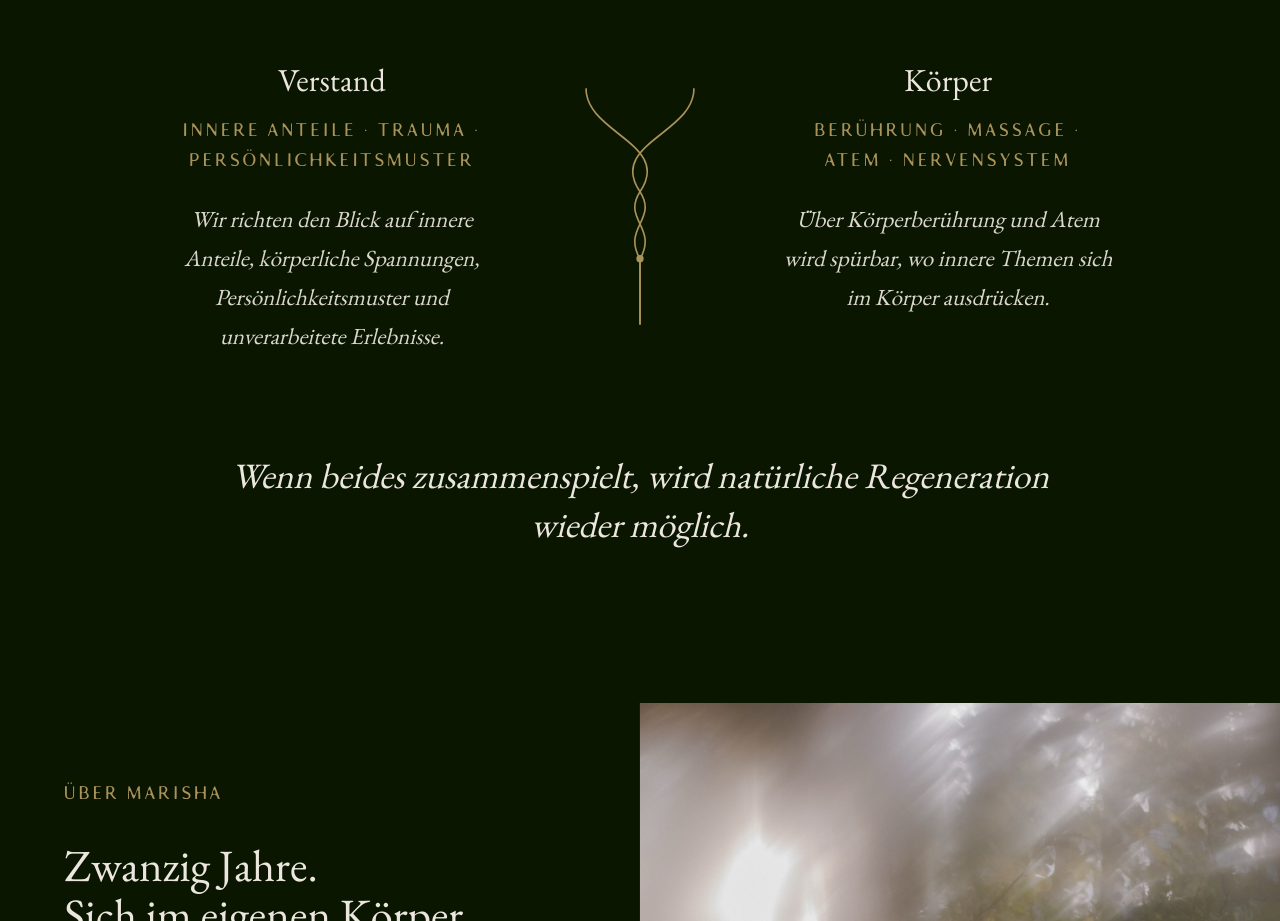
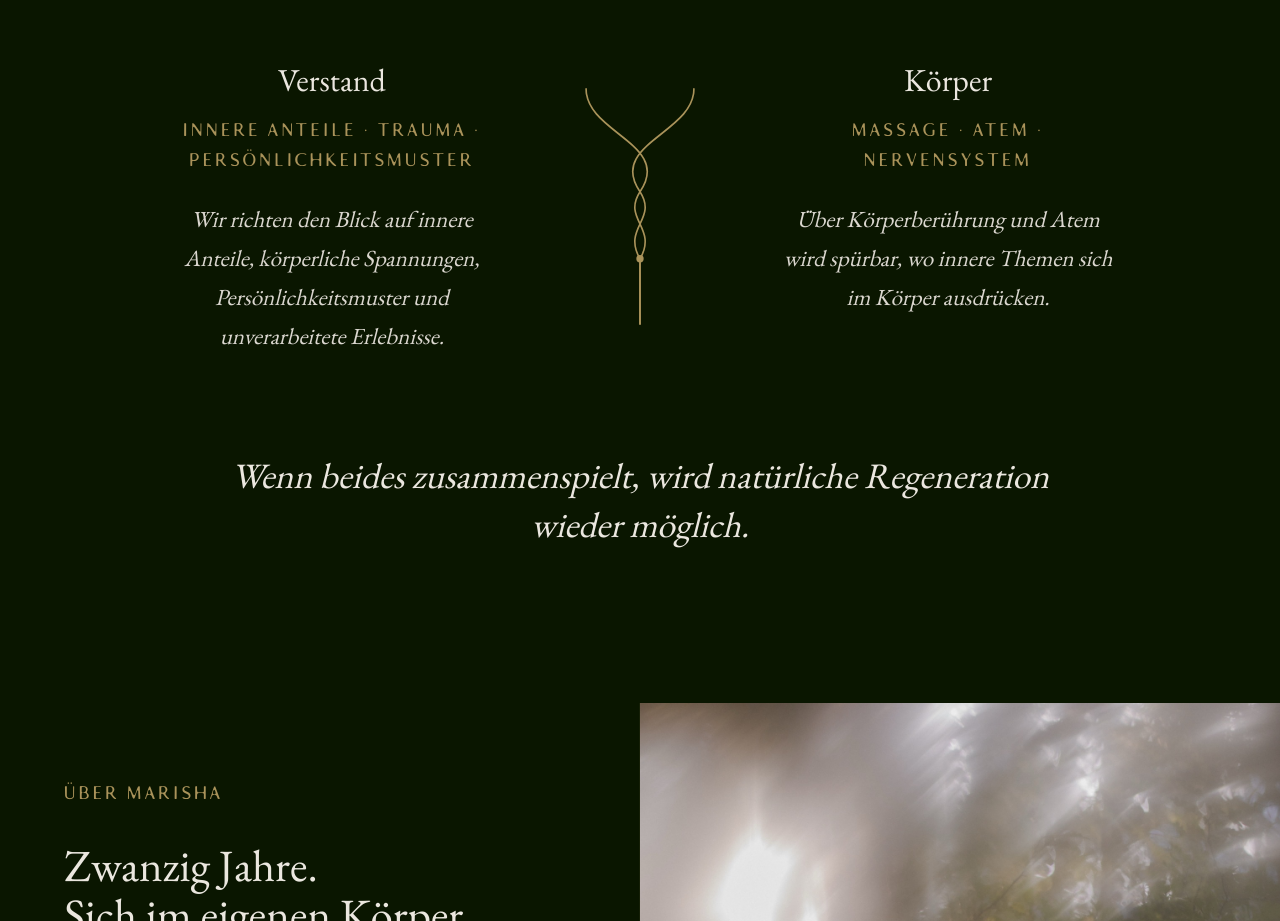
Before and after one commit to felixheberle/webseite-holytouch, a Next.js app: page / in a window 1280 px wide. Shown: the part 2700-3621 px from the top of the page. Built offline with nearby package versions, Linux system fonts and the light colour scheme.

Commit message:
VerstandKoerper: rechter Subtitle → Massage · Atem · Nervensystem (Berührung entfernt)

```diff
--- a/components/VerstandKoerper.tsx
+++ b/components/VerstandKoerper.tsx
@@ -132,7 +132,6 @@ export function VerstandKoerper() {
               className="section-label"
               style={{ marginBottom: '1.5rem' }}
             >
-              <span style={{ whiteSpace: 'nowrap' }}>Berührung ·</span>{' '}
               <span style={{ whiteSpace: 'nowrap' }}>Massage ·</span>{' '}
               <span style={{ whiteSpace: 'nowrap' }}>Atem ·</span>{' '}
               <span style={{ whiteSpace: 'nowrap' }}>Nervensystem</span>
```
